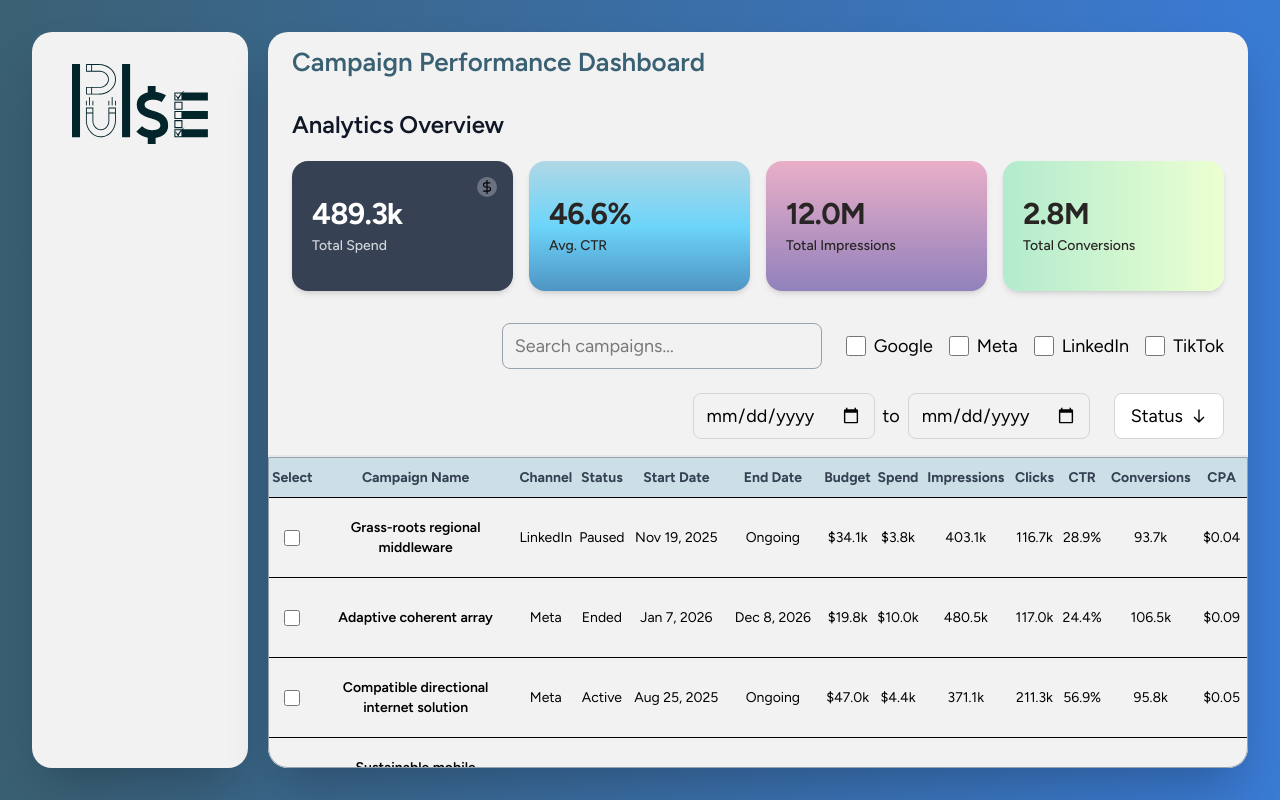
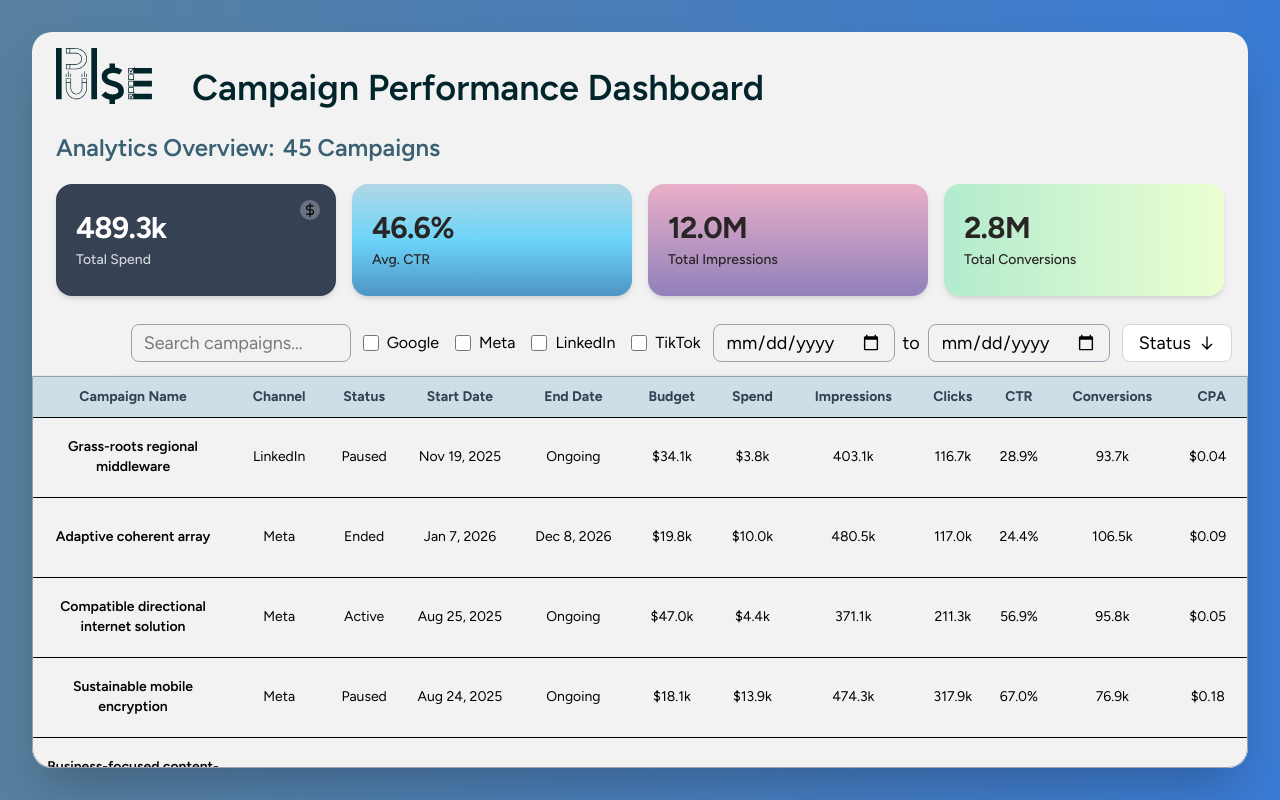
Before and after one commit to Amit-Erez/CampaignDashboard, a React (Vite) app: page /home in a window 1280 px wide. Built offline with nearby package versions, Linux system fonts and the light colour scheme.

Commit message:
adjusted responsiveness for all components

```diff
--- a/src/components/ChannelBoxes.tsx
+++ b/src/components/ChannelBoxes.tsx
@@ -5,52 +5,52 @@ const ChannelBoxes = ({ filters }: { filters: CampaignFilters }) => {
   return (
     <div className="flex items-center gap-4">
       <label
-        className="flex items-center gap-2 text-lg"
+        className="flex items-center gap-2 text-xl"
         onClick={() => handleChannelChange(CampaignChannel.Google)}
       >
         <input
           type="checkbox"
-          className="w-5 h-5"
+          className="w-4 h-4"
           checked={filters.channels.includes(CampaignChannel.Google)}
           readOnly
         />
-        <span>Google</span>
+        <span className="text-[16px]">Google</span>
       </label>
       <label
-        className="flex items-center gap-2 text-lg"
+        className="flex items-center gap-2 text-xl"
         onClick={() => handleChannelChange(CampaignChannel.Meta)}
       >
         <input
           type="checkbox"
-          className="w-5 h-5"
+          className="w-4 h-4"
           checked={filters.channels.includes(CampaignChannel.Meta)}
           readOnly
         />
-        <span>Meta</span>
+        <span className="text-[16px]">Meta</span>
       </label>
       <label
-        className="flex items-center gap-2 text-lg"
+        className="flex items-center gap-2 text-xl"
         onClick={() => handleChannelChange(CampaignChannel.LinkedIn)}
       >
         <input
           type="checkbox"
-          className="w-5 h-5"
+          className="w-4 h-4"
           checked={filters.channels.includes(CampaignChannel.LinkedIn)}
           readOnly
         />
-        <span>LinkedIn</span>
+        <span className="text-[16px]">LinkedIn</span>
       </label>
       <label
-        className="flex items-center gap-2 text-lg"
+        className="flex items-center gap-2 text-xl"
         onClick={() => handleChannelChange(CampaignChannel.TikTok)}
       >
         <input
           type="checkbox"
-          className="w-5 h-5"
+          className="w-4 h-4"
           checked={filters.channels.includes(CampaignChannel.TikTok)}
           readOnly
         />
-        <span>TikTok</span>
+        <span className="text-[16px]">TikTok</span>
       </label>
     </div>
   );
--- a/src/components/DateSelector.tsx
+++ b/src/components/DateSelector.tsx
@@ -6,7 +6,7 @@ const DateSelector = () => {
       <input
         type="date"
         aria-label="Start date from"
-        className="px-3 py-2 border border-gray-300 rounded-lg text-lg focus:outline-none focus:border-blue-500 cursor-pointer"
+        className="px-3 py-1 border border-gray-400 rounded-lg text-lg focus:outline-none focus:border-blue-500 cursor-pointer"
         onChange={(e) => {
           const value = e.target.value;
           handleStartDateFrom(value || null);
@@ -16,7 +16,7 @@ const DateSelector = () => {
       <input
         type="date"
         aria-label="Start date to"
-        className="px-3 py-2 border border-gray-300 rounded-lg text-lg focus:outline-none focus:border-blue-500 cursor-pointer"
+        className="px-3 py-1 border border-gray-400 rounded-lg text-lg focus:outline-none focus:border-blue-500 cursor-pointer"
         onChange={(e) => {
           const value = e.target.value;
           handleStartDateTo(value || null);
--- a/src/components/Filters.tsx
+++ b/src/components/Filters.tsx
@@ -66,11 +66,11 @@ const Filters = ({
   }, [debouncedQuery]);
 
   return (
-    <div className="px-6 py-4 border-b border-gray-200">
-      <div className="flex flex-wrap items-center justify-end gap-6">
+    <div className="flex items-end justify-between gap-3 border-b border-gray-200 px-4 py-3">
+      <div className="flex flex-wrap items-center justify-end gap-3">
         {!noSortsOrFilters(filters, sortConfig) && (
           <button
-            className="px-4 py-2 text-sm font-medium text-gray-700 bg-white border border-gray-300 rounded-md hover:bg-gray-50 transition-colors cursor-pointer"
+            className="rounded-md border border-gray-300 bg-white px-3 py-1.5 text-sm font-medium text-gray-700 transition-colors hover:bg-gray-50"
             onClick={() => {
               resetFilters();
               setQuery("");
@@ -79,22 +79,26 @@ const Filters = ({
             Reset
           </button>
         )}
-        {/* Search Input */}
         <SearchField query={query} setQuery={setQuery} />
-
-        {/* Channel Checkboxes */}
-        <ChannelBoxes filters={filters} />
-
-        {/* Date Range Selector */}
-        <DateSelector />
-
-        {/* Status Dropdown */}
-        <div ref={selectorRef}>
+        <div ref={selectorRef} className="block sm:hidden">
           <StatusSelector
             filters={filters}
             statusDropdownOpen={statusDropdownOpen}
             setStatusDropdownOpen={setStatusDropdownOpen}
           />
+        </div>
+
+        <ChannelBoxes filters={filters} />
+        <div className="flex">
+
+        <DateSelector />
+        <div ref={selectorRef} className="hidden sm:block ml-3">
+          <StatusSelector
+            filters={filters}
+            statusDropdownOpen={statusDropdownOpen}
+            setStatusDropdownOpen={setStatusDropdownOpen}
+          />
+        </div>
         </div>
       </div>
     </div>
--- a/src/components/KPISection.tsx
+++ b/src/components/KPISection.tsx
@@ -1,4 +1,5 @@
 import { avgCtr, cn, totals } from "../lib/utils";
+import { useCampaignStore } from "../store/store";
 import type { Campaign } from "../types";
 
 // function ArrowUpRight({ className }: { className?: string }) {
@@ -56,7 +57,8 @@ function DollarIcon({ className }: { className?: string }) {
   );
 }
 
-export function KPISection({filtered}: {filtered: Campaign[]}) {
+export function KPISection({ filtered }: { filtered: Campaign[] }) {
+  const visibleCampaigns = useCampaignStore((state) => state.visibleCampaigns);
 
   const kpiCards = [
     {
@@ -96,10 +98,16 @@ export function KPISection({filtered}: {filtered: Campaign[]}) {
   return (
     <section aria-labelledby="analytics-overview-heading" className="w-full">
       {/* Section Header */}
-      <div className="flex items-center justify-between mb-5">
-        <h2 id="analytics-overview-heading" className="text-xxl font-semibold text-gray-900">
-          Analytics Overview
+      <div className="flex items-center mb-5">
+        <h2
+          id="analytics-overview-heading"
+          className="text-xl sm:text-2xl font-semibold text-[#3a6073]"
+        >
+          Analytics Overview:
         </h2>
+        <p className="ml-2 text-xl sm:text-2xl font-semibold text-[#3a6073]">
+          {visibleCampaigns.length} Campaigns
+        </p>
       </div>
       {/* KPI Cards */}
       <div className="grid grid-cols-2 sm:grid-cols-4 gap-4">
@@ -107,7 +115,7 @@ export function KPISection({filtered}: {filtered: Campaign[]}) {
           <div
             key={card.label}
             className={cn(
-              "relative rounded-2xl p-5 flex flex-col justify-center sm:min-h-32.5 shadow-md",
+              "relative rounded-2xl p-5 flex flex-col justify-center sm:min-h-28 shadow-md",
               card.bg,
             )}
           >
--- a/src/components/Modal.tsx
+++ b/src/components/Modal.tsx
@@ -67,7 +67,7 @@ export default function Modal({
                 className="text-5xl text-[#3a6073] hover:opacity-70 hover:scale-105 transition-all cursor-pointer active:scale-95"
               />
             </button>
-            <h1 className="text-4xl font-semibold">{selectedCampaign?.name}</h1>
+            <h1 className="text-center text-2xl md:text-4xl font-semibold">{selectedCampaign?.name}</h1>
             <button onClick={handleNext}>
               <FontAwesomeIcon
                 icon={faChevronRight}
@@ -76,8 +76,8 @@ export default function Modal({
             </button>
           </div>
           <div className="flex-1 min-h-0 overflow-y-auto mt-6 rounded-xl">
-            <div className="grid h-full grid-cols-[2fr_1fr] gap-4">
-              <div className="flex h-full flex-col gap-4">
+            <div className="grid h-full grid-cols-1 md:grid-cols-[2fr_1fr] gap-4">
+              <div className="flex h-full flex-col gap-4 order-2 md:order-1">
                 <div className="flex-1 rounded-2xl border border-[#3a6073]/20 bg-white/70 p-5 shadow-sm">
                   <h2 className="text-xl font-semibold text-[#294f63]">
                     Spend Over Time
@@ -91,7 +91,7 @@ export default function Modal({
                 </div>
               </div>
 
-              <div className="flex h-full flex-col gap-4">
+              <div className="flex h-full flex-col gap-4 order-1 md:order-2">
                 <div className="rounded-2xl border border-[#3a6073]/20 bg-white/70 p-5 shadow-sm">
                   <h2 className="mb-4 text-xl font-semibold text-[#294f63]">
                     Details
--- a/src/components/SearchField.tsx
+++ b/src/components/SearchField.tsx
@@ -11,7 +11,7 @@ const SearchField = ({query, setQuery}: {
       aria-label="Search campaigns"
       value={query}
       placeholder="Search campaigns..."
-      className="px-3 py-2 border border-gray-400 rounded-lg text-lg flex-1 max-w-xs focus:outline-none"
+      className="px-3 py-1 border border-gray-400 rounded-lg text-lg flex-1 max-w-55 focus:outline-none"
       onChange={(e: React.ChangeEvent<HTMLInputElement>) =>
         setQuery(e.target.value)
       }
--- a/src/components/StatusSelector.tsx
+++ b/src/components/StatusSelector.tsx
@@ -19,7 +19,7 @@ const StatusSelector = ({
         aria-haspopup="true"
         aria-expanded={statusDropdownOpen}
         aria-controls="status-filter-menu"
-        className="cursor-pointer px-4 py-2 border border-gray-300 rounded-lg text-lg bg-white hover:bg-gray-50 flex items-center gap-2"
+        className="cursor-pointer px-4 py-1 border border-gray-300 rounded-lg text-lg bg-white hover:bg-gray-50 flex items-center gap-2"
         onClick={() => setStatusDropdownOpen((prev) => !prev)}
       >
         <span>Status</span>
@@ -42,36 +42,36 @@ const StatusSelector = ({
         id="status-filter-menu"
         className="absolute right-0 mt-2 w-48 bg-white border border-gray-300 rounded-lg shadow-lg z-10 cursor-pointer">
           <label
-            className="flex items-center gap-2 px-4 py-3 text-lg hover:bg-gray-50 cursor-pointer border-b border-gray-200"
+            className="flex items-center gap-2 px-4 py-2 text-lg hover:bg-gray-50 cursor-pointer border-b border-gray-200"
             onClick={() => handleStatusChange(CampaignStatus.Active)}
           >
             <input
               type="checkbox"
-              className="w-5 h-5"
+              className="w-4 h-4"
               checked={filters.statuses.includes(CampaignStatus.Active)}
               readOnly
             />
             <span>Active</span>
           </label>
           <label
-            className="flex items-center gap-2 px-4 py-3 text-lg hover:bg-gray-50 cursor-pointer border-b border-gray-200"
+            className="flex items-center gap-2 px-4 py-2 text-lg hover:bg-gray-50 cursor-pointer border-b border-gray-200"
             onClick={() => handleStatusChange(CampaignStatus.Paused)}
           >
             <input
               type="checkbox"
-              className="w-5 h-5"
+              className="w-4 h-4"
               checked={filters.statuses.includes(CampaignStatus.Paused)}
               readOnly
             />
             <span>Paused</span>
           </label>
           <label
-            className="flex items-center gap-2 px-4 py-3 text-lg hover:bg-gray-50 cursor-pointer"
+            className="flex items-center gap-2 px-4 py-2 text-lg hover:bg-gray-50 cursor-pointer"
             onClick={() => handleStatusChange(CampaignStatus.Ended)}
           >
             <input
               type="checkbox"
-              className="w-5 h-5"
+              className="w-4 h-4"
               checked={filters.statuses.includes(CampaignStatus.Ended)}
               readOnly
             />
--- a/src/components/Table.tsx
+++ b/src/components/Table.tsx
@@ -35,7 +35,7 @@ const Table = ({
   const sorted = sortCampaigns(filtered, sortConfig);
 
   const tableHeaders = [
-    { name: "Select" },
+    // { name: "Select" }, (checkboxes for selecting rows - potential future feature)
     { name: "Campaign Name", sortName: "name" },
     { name: "Channel", sortName: "channel" },
     { name: "Status", sortName: "status" },
@@ -50,14 +50,6 @@ const Table = ({
     { name: "CPA", sortName: "cpa" },
   ];
 
-  // function formatDate(dateString: string | null) {
-  //   if (!dateString) return "Ongoing";
-  //   return new Date(dateString).toLocaleDateString("en-US", {
-  //     year: "numeric",
-  //     month: "short",
-  //     day: "numeric",
-  //   });
-  // }
 
   // updating sortConfig in zustand store => updating the mapped 'sorted' array above
   function handleSort(key: keyof Campaign) {
@@ -96,8 +88,10 @@ const Table = ({
   }, [sortConfig, filters, updateVisibleCampaigns]);
 
   return (
-    <div className="h-full min-h-0 overflow-y-auto no-scrollbar border-gray-400 rounded-b-[20px] border">
-      <table className="min-w-full">
+    <div className="h-full min-h-0 min-w-0 overflow-hidden rounded-b-[20px] border border-gray-400">
+      <div className="h-full min-w-0 overflow-x-auto overflow-y-auto no-scrollbar">
+
+      <table className="w-full min-w-270">
         <thead className="sticky top-0 z-10 bg-[#ccdfe6] text-sm font-medium h-10 text-gray-700">
           <tr>
             {tableHeaders.map((header, index) => {
@@ -121,12 +115,12 @@ const Table = ({
                           : "descending"
                       : undefined
                   }
-                  className="text-center"
+                  className="whitespace-nowrap text-center px-2"
                 >
                   {header.sortName ? (
                     <button
                       type="button"
-                      className="w-full flex items-center justify-center rounded-md transition-colors
+                      className="w-full flex items-center justify-center rounded-md transition-colors cursor-pointer hover:scale-[1.02]
                       focus:outline-none
                       focus-visible:bg-[#d8eef8]
                       focus-visible:ring-1
@@ -180,9 +174,9 @@ const Table = ({
                 }
               }}
             >
-              <td className="p-2 text-center">
+              {/* <td className="p-2 text-center">
                 <input type="checkbox" className="w-4 h-4" />
-              </td>
+              </td> */}
               <td className="p-2 text-center text-sm font-semibold w-50">
                 {campaign.name}
               </td>
@@ -191,35 +185,36 @@ const Table = ({
               <td className="text-center text-sm">
                 {formatDate(campaign.startDate)}
               </td>
-              <td className="text-center text-sm">
+              <td className="whitespace-nowrap text-center text-sm">
                 {formatDate(campaign.endDate)}
               </td>
-              <td className="text-center text-sm">
+              <td className="whitespace-nowrap text-center text-sm">
                 {"$" + formatNumber(campaign.budget)}
               </td>
-              <td className="text-center text-sm">
+              <td className="whitespace-nowrap text-center text-sm">
                 {"$" + formatNumber(campaign.spend)}
               </td>
-              <td className="text-center text-sm">
+              <td className="whitespace-nowrap text-center text-sm">
                 {formatNumber(campaign.impressions)}
               </td>
-              <td className="text-center text-sm">
+              <td className="whitespace-nowrap text-center text-sm">
                 {formatNumber(campaign.clicks)}
               </td>
-              <td className="text-center text-sm">
+              <td className="whitespace-nowrap text-center text-sm">
                 {((campaign.clicks / campaign.impressions) * 100).toFixed(1) +
                   "%"}
               </td>
-              <td className="text-center text-sm">
+              <td className="whitespace-nowrap text-center text-sm">
                 {formatNumber(campaign.conversions)}
               </td>
-              <td className="text-center text-sm">
+              <td className="whitespace-nowrap text-center text-sm pr-2">
                 {"$" + (campaign.spend / campaign.conversions).toFixed(2)}
               </td>
             </tr>
           ))}
         </tbody>
       </table>
+      </div>
     </div>
   );
 };
--- a/src/index.css
+++ b/src/index.css
@@ -3,6 +3,21 @@
 
 @theme {
   --font-sans: "Figtree", sans-serif;
+}
+
+@theme {
+  /* 1. Define the animation variable */
+  --animate-fade-in: fade-in 1s ease-out forwards;
+
+  /* 2. Define the keyframes */
+  @keyframes fade-in {
+    from {
+      opacity: 0;
+    }
+    to {
+      opacity: 1;
+    }
+  }
 }
 
 h1 {
@@ -22,7 +37,7 @@ h1 {
 .bg-blue {
 background: #3a7bd5;  /* fallback for old browsers */
 background: -webkit-linear-gradient(to right, #3a6073, #3a7bd5);  /* Chrome 10-25, Safari 5.1-6 */
-background: linear-gradient(to right, #3a6073, #3a7bd5); /* W3C, IE 10+/ Edge, Firefox 16+, Chrome 26+, Opera 12+, Safari 7+ */
+background: linear-gradient(to right, #58809e, #3a7bd5); /* W3C, IE 10+/ Edge, Firefox 16+, Chrome 26+, Opera 12+, Safari 7+ */
 }
 
 .ctr-blue {
@@ -42,5 +57,4 @@ background: linear-gradient(to left, #ebffd1, #b3ebce); /* W3C, IE 10+/ Edge, Fi
   background: #654ea3;  /* fallback for old browsers */
 background: -webkit-linear-gradient(to left, #eaafc8, #654ea3);  /* Chrome 10-25, Safari 5.1-6 */
 background: linear-gradient(to bottom, #eaafc8, #654ea3b0); /* W3C, IE 10+/ Edge, Firefox 16+, Chrome 26+, Opera 12+, Safari 7+ */
-
 }
--- a/src/pages/Dashboard.tsx
+++ b/src/pages/Dashboard.tsx
@@ -4,7 +4,7 @@ import { campaigns } from "../data/campaigns";
 import { type Campaign, type CampaignFilters } from "../types";
 import { useCampaignStore } from "../store/store";
 import { useEffect, useState } from "react";
-import logo from "../assets/logo4.svg";
+import logo from "../assets/logo4-home.svg";
 import Filters from "../components/Filters";
 import Table from "../components/Table";
 import Modal from "../components/Modal";
@@ -40,39 +40,34 @@ function Dashboard() {
   }, [modalOpen]);
 
   return (
-    <main className="relative h-screen w-screen bg-blue p-8 overflow-hidden">
+    <main className="relative flex h-screen w-screen bg-blue p-8 overflow-hidden">
       <div
         className={cn(
-          "h-full flex min-[960px]:grid min-[960px]:grid-cols-[220px_1fr] gap-4 text-2xl max-w-8xl mx-auto rounded-[20px]",
+          "h-full flex text-2xl w-full min-w-0 mx-auto rounded-[20px] animate-fade-in",
         )}
       >
-        <div className="rounded-[20px] pt-8 pb-8 pr-4 pl-4 mr-1 bg-[#F2F2F2] hidden min-[960px]:flex min-[960px]:flex-col items-center shadow-2xl">
-          <img
-            src={logo}
-            alt="Pulse Analytics logo"
-            className="w-34 inline-block mb-6"
-          />
-        </div>
-        <div className="rounded-[20px] bg-[#F2F2F2] flex flex-col col-span-2 md:col-2 overflow-hidden min-h-0 shadow-2xl">
-          <div className="flex items-end pt-4 pb-4 pl-6 text-4xl font-bold text-[#0E5585]">
-            {/* <img
+        <div className="rounded-[20px] bg-[#F2F2F2] flex flex-col col-span-2 md:col-2 overflow-hidden min-h-0 shadow-2xl w-full max-w-400 mx-auto">
+          <div className="flex items-center md:items-end pt-4 pb-4 pl-6 text-4xl font-bold text-[#0E5585]">
+            <img
               src={logo}
               alt="Logo"
-              className="w-34 inline-block md:hidden border-[#02252b] border-r-3 pr-1"
-            /> */}
-            <h1 className="flex text-[26px] text-[#02252b] font-semibold">
+              className="w-24 inline-block border-[#02252b] pb-1 mr-10"
+            />
+            <h1 className="flex text-[26px] md:text-[36px] font-semibold text-[#02252b]!">
               Campaign Performance Dashboard
             </h1>
           </div>
-          <div className="pl-6 pr-6 pt-4 pb-4">
+          <div className="pl-6 pr-6 pt-2 pb-4">
             <KPISection filtered={filtered} />
           </div>
+          <div className="flex justify-end">
           <Filters
             statusDropdownOpen={statusDropdownOpen}
             setStatusDropdownOpen={setStatusDropdownOpen}
             filters={filters}
           />
-          <div className="border-t border-gray-200 flex-1 min-h-0">
+          </div>
+          <div className="border-t border-gray-200 flex-1 min-h-0 min-w-0 overflow-hidden">
             <Table
               filters={filters}
               filtered={filtered}
--- a/src/pages/Landing.tsx
+++ b/src/pages/Landing.tsx
@@ -22,7 +22,7 @@ const Landing = () => {
         <br />
         <div className="flex items-center animate-pulse">
           <img src={mylogo} alt="" aria-hidden="true" className="w-6" />
-          <p className="pl-2 text-[16px] text-[#02252b] font-semibold">
+          <p className="pl-2 text-[16px] text-[#d1d1d1] font-semibold">
             © Amit Erez 2026
           </p>
         </div>
```
Also changed, not shown: src/assets/AE-LOGO.svg, src/assets/logo4-home.svg (renamed from src/assets/logo4.svg). Lines whose indentation alone changed are shown as unchanged.
